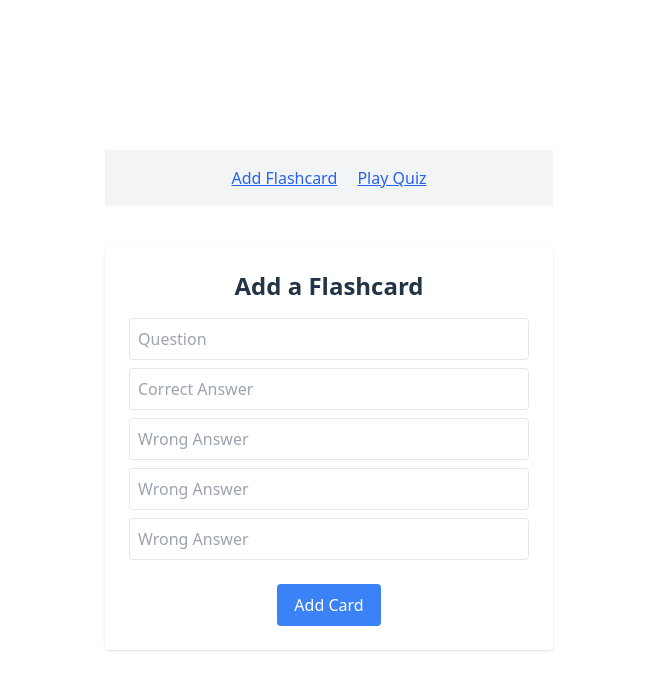
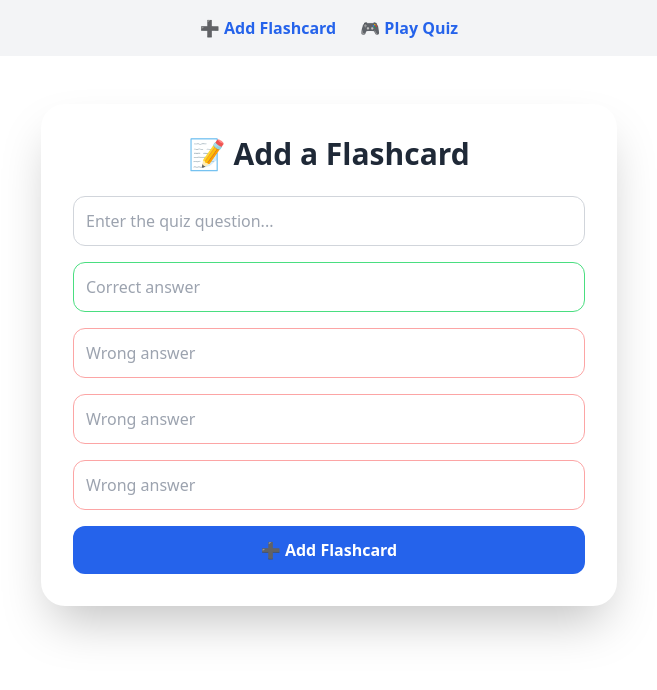
Before and after one commit to arsentabaku/flashcard-quiz, a Svelte app in the folder frontend/flashcard-frontend/: page / in a window 1280 px wide. Shown: the top 690 px of the page, without its empty margins (311-968 px from the left). Built offline with nearby package versions, Linux system fonts and the light colour scheme.

Commit message:
Refactor: Removed boilerplate app.css and enhanced UI

```diff
--- a/frontend/flashcard-frontend/src/App.svelte
+++ b/frontend/flashcard-frontend/src/App.svelte
@@ -1,11 +1,29 @@
 <script>
-  import Router  from "svelte-spa-router";
+  import Router from "svelte-spa-router";
   import routes from "./routes";
 </script>
 
-<nav class="p-4 bg-gray-100 space-x-4 text-center">
-  <a href="#/add" class="text-blue-600 underline">Add Flashcard</a>
-  <a href="#/quiz" class="text-blue-600 underline">Play Quiz</a>
+<nav class="p-4 bg-gray-100 text-center">
+  <ul class="flex justify-center gap-6">
+    <li>
+      <a
+        href="#/add"
+        class="text-blue-600 font-semibold hover:underline hover:text-blue-800 transition"
+      >
+        ➕ Add Flashcard
+      </a>
+    </li>
+    <li>
+      <a
+        href="#/quiz"
+        class="text-blue-600 font-semibold hover:underline hover:text-blue-800 transition"
+      >
+        🎮 Play Quiz
+      </a>
+    </li>
+  </ul>
 </nav>
 
-<Router {routes} />
+<main class="px-4">
+  <Router {routes} />
+</main>
--- a/frontend/flashcard-frontend/src/app.css
+++ b/frontend/flashcard-frontend/src/app.css
@@ -4,80 +4,9 @@
 
 :root {
   font-family: system-ui, Avenir, Helvetica, Arial, sans-serif;
-  line-height: 1.5;
   font-weight: 400;
-
-  color-scheme: light dark;
-  color: rgba(255, 255, 255, 0.87);
-  background-color: #242424;
-
   font-synthesis: none;
   text-rendering: optimizeLegibility;
   -webkit-font-smoothing: antialiased;
   -moz-osx-font-smoothing: grayscale;
 }
-
-a {
-  font-weight: 500;
-  color: #646cff;
-  text-decoration: inherit;
-}
-a:hover {
-  color: #535bf2;
-}
-
-body {
-  margin: 0;
-  display: flex;
-  place-items: center;
-  min-width: 320px;
-  min-height: 100vh;
-}
-
-h1 {
-  font-size: 3.2em;
-  line-height: 1.1;
-}
-
-.card {
-  padding: 2em;
-}
-
-#app {
-  max-width: 1280px;
-  margin: 0 auto;
-  padding: 2rem;
-  text-align: center;
-}
-
-button {
-  border-radius: 8px;
-  border: 1px solid transparent;
-  padding: 0.6em 1.2em;
-  font-size: 1em;
-  font-weight: 500;
-  font-family: inherit;
-  background-color: #1a1a1a;
-  cursor: pointer;
-  transition: border-color 0.25s;
-}
-button:hover {
-  border-color: #646cff;
-}
-button:focus,
-button:focus-visible {
-  outline: 4px auto -webkit-focus-ring-color;
-}
-
-@media (prefers-color-scheme: light) {
-  :root {
-    color: #213547;
-    background-color: #ffffff;
-  }
-  a:hover {
-    color: #747bff;
-  }
-  button {
-    background-color: #f9f9f9;
-  }
-}
--- a/frontend/flashcard-frontend/src/routes/Add.svelte
+++ b/frontend/flashcard-frontend/src/routes/Add.svelte
@@ -15,43 +15,47 @@
     });
 
     if (response.ok) {
-      alert("Congrats! Flashcard added :)");
+      alert("✅ Flashcard added!");
       question = "";
       correct = "";
       wrongs = ["", "", ""];
     } else {
-      alert("Faced an error while adding flashcard :(");
+      alert("❌ Failed to add flashcard.");
     }
   }
 </script>
 
-<div class="max-w-md mx-auto p-6 bg-white rounded shadow mt-10">
-  <h1 class="text-2xl font-bold mb-4">Add a Flashcard</h1>
+<div class="max-w-xl mx-auto p-8  rounded-3xl shadow-2xl mt-12">
+  <h1 class="text-3xl font-bold mb-6 text-center text-gray-800">
+    📝 Add a Flashcard
+  </h1>
 
+  <div class="space-y-4">
     <input
       bind:value={question}
-    placeholder="Question"
-    class="w-full p-2 border mb-2 rounded"
+      placeholder="Enter the quiz question..."
+      class="w-full p-3 border border-gray-300 rounded-xl focus:outline-none focus:ring-2 focus:ring-blue-400"
     />
 
     <input
       bind:value={correct}
-    placeholder="Correct Answer"
-    class="w-full p-2 border mb-2 rounded"
+      placeholder="Correct answer"
+      class="w-full p-3 border border-green-400 rounded-xl focus:outline-none focus:ring-2 focus:ring-green-300"
     />
 
     {#each wrongs as wrong, i}
       <input
         bind:value={wrongs[i]}
-      placeholder="Wrong Answer"
-      class="w-full p-2 border mb-2 rounded"
+        placeholder="Wrong answer"
+        class="w-full p-3 border border-red-300 rounded-xl focus:outline-none focus:ring-2 focus:ring-red-200"
       />
     {/each}
 
     <button
       on:click={submit}
-    class="mt-4 bg-blue-500 hover:bg-blue-600 text-white px-4 py-2 rounded"
+      class="w-full mt-6 bg-blue-600 hover:bg-blue-700 text-white py-3 rounded-xl font-semibold transition"
     >
-    Add Card
+      ➕ Add Flashcard
     </button>
   </div>
+</div>
--- a/frontend/flashcard-frontend/src/routes/Quiz.svelte
+++ b/frontend/flashcard-frontend/src/routes/Quiz.svelte
@@ -7,7 +7,6 @@
   let cards = [];
   let current = 0;
   let score = 0;
-
   let selected = "";
   let showFeedback = false;
   /**
@@ -31,20 +30,14 @@
   }
 
   /**
-   * @param {any} answer
+   * @param {string} answer
    */
   function selectAnswer(answer) {
-    if (showFeedback) {
-      return;
-    }
+    if (showFeedback) return;
 
     selected = answer;
     isCorrect = answer === cards[current].correct_answer;
-
-    if (isCorrect) {
-      score++;
-    }
-
+    if (isCorrect) score++;
     showFeedback = true;
   }
 
@@ -61,49 +54,54 @@
 </script>
 
 {#if cards.length > 0 && current < cards.length}
-  <div class="max-w-xl mx-auto p-6 bg-white rounded shadow mt-10">
-    <h2 class="text-xl font-bold mb-4">
-      Question {current + 1} of {cards.length}
+  <div
+    class="max-w-2xl mx-auto p-8 text-black rounded-3xl shadow-2xl mt-12 bg-white"
+  >
+    <h2 class="text-2xl font-bold mb-6 text-center">
+      🧠 Question {current + 1} of {cards.length}
     </h2>
-    <p class="mb-4">{cards[current].question}</p>
 
+    <p class="text-lg mb-6 text-center">{cards[current].question}</p>
+
+    <div class="space-y-3">
       {#each shuffle( [cards[current].correct_answer, ...cards[current].wrong_answers] ) as answer}
         <button
-        class="block w-full text-left px-4 py-2 my-1 rounded border transition
+          class="block w-full text-left px-5 py-3 rounded-xl border-2 transition font-medium
             {selected === answer && showFeedback && isCorrect
-          ? 'bg-green-200 border-green-500'
+            ? 'bg-green-100 border-green-500'
             : ''}
             {selected === answer && showFeedback && !isCorrect
-          ? 'bg-red-200 border-red-500'
+            ? 'bg-red-100 border-red-500'
             : ''}
             {selected !== answer && showFeedback
-          ? 'opacity-50 cursor-not-allowed'
-          : 'bg-white hover:bg-blue-50'}"
+            ? 'bg-gray-100 border-gray-400 cursor-not-allowed'
+            : 'bg-gray-50 border-gray-300 hover:border-blue-500'}"
           disabled={showFeedback}
           on:click={() => selectAnswer(answer)}
         >
           {answer}
         </button>
       {/each}
+    </div>
 
     {#if showFeedback}
-      <div class="mt-4">
-        <p class="mb-2 font-semibold">
+      <div class="mt-6 text-center">
+        <p class="mb-4 text-lg font-semibold">
           {isCorrect
             ? "✅ Correct!"
-            : `❌ Wrong. Correct answer: ${cards[current].correct_answer}`}
+            : `❌ Oops! The correct answer was: ${cards[current].correct_answer}`}
         </p>
         <button
-          class="bg-green-500 hover:bg-green-600 text-white px-4 py-2 rounded"
+          class="bg-green-600 hover:bg-green-700 text-white px-6 py-2 rounded-xl transition"
           on:click={next}
         >
-          Next
+          Next Question →
         </button>
       </div>
     {/if}
   </div>
 {:else if cards.length === 0}
-  <div class="text-center mt-20">
+  <div class="text-center mt-20 text-gray-600 text-lg">
     <p>No flashcards found. Please add some first.</p>
   </div>
 {/if}
--- a/frontend/flashcard-frontend/src/routes/Result.svelte
+++ b/frontend/flashcard-frontend/src/routes/Result.svelte
@@ -13,12 +13,26 @@
   });
 </script>
 
-<div class="max-w-md mx-auto text-center p-10 bg-white rounded shadow mt-10">
-  <h1 class="text-2xl font-bold mb-4">Quiz Finished! 🎉</h1>
-  <p class="text-lg">Your score: <strong>{score}</strong> / {total}</p>
+<div
+  class="max-w-lg mx-auto mt-20 p-10 bg-white rounded-3xl shadow-xl text-center text-black"
+>
+  <h1 class="text-3xl font-bold mb-6">🎉 Quiz Completed!</h1>
+
+  <p class="text-xl mb-4">
+    Your Score:
+    <strong class="text-blue-600">{score}</strong>
+    <span class="text-gray-600">/</span>
+    <strong>{total}</strong>
+  </p>
+
+  <p class="text-gray-700 mb-6">
+    Great job! You can play again or add new flashcards to test your knowledge.
+  </p>
+
   <a
-    href="/Quiz"
-    class="mt-6 inline-block bg-blue-500 text-white px-4 py-2 rounded"
-    >Play Again</a
+    href="#/quiz"
+    class="inline-block bg-blue-600 hover:bg-blue-700 text-white px-6 py-3 rounded-xl transition"
   >
+    🔁 Play Again
+  </a>
 </div>
```
Lines whose indentation alone changed are shown as unchanged.
